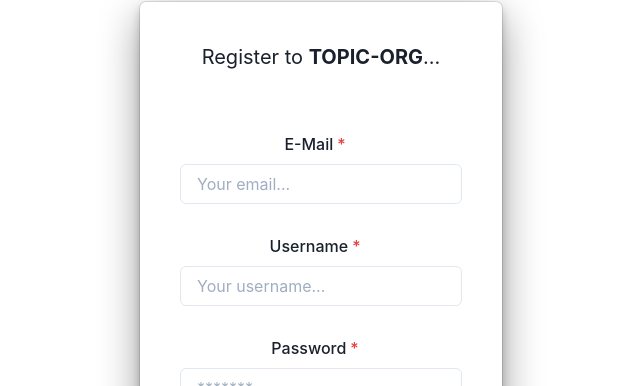
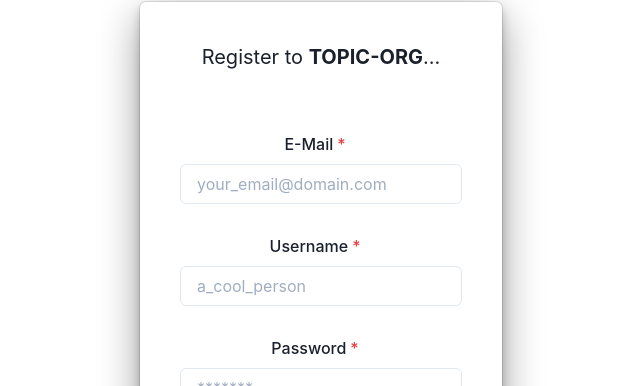
Before and after one commit to RuiFilipeCampos/topic-org-tool, a React (Create React App) app in the folder frontend/web/: page /register in a window 1280 px wide. Shown: the part 170-556 px from the top of the page, without its empty margins (319-959 px from the left). Built offline with nearby package versions, Linux system fonts and the light colour scheme.

Commit message:
legibility

```diff
--- /dev/null
+++ b/frontend/web/src/components/controlled.js
@@ -0,0 +1,32 @@
+import React from "react";
+
+import {
+
+
+    // form stuff
+    FormControl,
+    FormLabel,
+    FormErrorMessage,
+    FormHelperText,
+    Center,
+    Input,
+    Button,
+
+  } from '@chakra-ui/react';
+
+export default function ControlledInput({label, placeHolder, onChange, type}){
+
+    return(
+        <FormControl isRequired>
+            <FormLabel textAlign="center">
+                {label}
+            </FormLabel>
+            <Input
+                placeholder = {placeHolder}
+                onChange    = {onChange}
+                type        = {type}
+            />
+            <br/><br/>
+        </FormControl>
+    )
+}
--- /dev/null
+++ b/frontend/web/src/components/coolbox.js
@@ -0,0 +1,20 @@
+
+import React from "react"
+
+import {Box} from "@chakra-ui/react"
+
+export default function CoolBox(props){
+
+    return (
+        <Box
+            textAlign    = "center"
+            fontSize     = "xl"
+            boxShadow    = "dark-lg"
+            p            ="10"
+            rounded      = "md"
+            outline      = "a"
+            outlineColor = "black"
+       >
+           {props.children}
+    </Box>)
+}
--- a/frontend/web/src/pages/login.js
+++ b/frontend/web/src/pages/login.js
@@ -23,6 +23,8 @@ import {
 import { useHistory } from "react-router-dom";
 
 import axios from 'axios';
+import CoolBox from "../components/coolbox"
+import ControlledInput from "../components/controlled"
 
 
 function getCookie(name) {
@@ -52,8 +54,6 @@ function Login() {
 
     const [user, setUser] = useState('');
     const [password, setPassword] = useState('');
-
-
     let history = useHistory()
 
 
@@ -62,8 +62,8 @@ function Login() {
         event.preventDefault();
 
         var request_body = {
-          username: user,
-          password: password,
+            username: user,
+            password: password,
         };
 
         axios.post('http://127.0.0.1:8000/user/login/', request_body)
@@ -80,6 +80,8 @@ function Login() {
         alert(`User: ${user} & Password: ${password}`);
     };
 
+
+
     const base_height = 300
 
     return (
@@ -90,53 +92,29 @@ function Login() {
         </Text>
       </Center>
       <Center h={ (base_height - 150).toString() }>
-          <Box textAlign="center" fontSize="xl"
-            textAlign    = "center"
-            fontSize     = "xl"
-            boxShadow    = "dark-lg"
-            p            = "10"
-            rounded      = "md"
-            outline      = "a"
-            outlineColor = "black"
-          >
+          <CoolBox>
               <h1>Login to <b>TOPIC-ORG</b>...</h1>
               <br/><br/>
               <form onSubmit={handleSubmit}>
-                  <FormControl isRequired>
-                      <FormLabel textAlign="center">
-                          Username
-                      </FormLabel>
-                      <Input
-                          id = "user"
-                          placeholder="Your username..."
-                          onChange={event => setUser(event.currentTarget.value)}
-                      />
-                      <br/>
-                      <br/>
-                  </FormControl>
+                  <ControlledInput
+                            label       = "Username"
+                            placeHolder = "a_cool_person"
+                            onChange    = {event => setUser(event.currentTarget.value)}
+                  />
 
-                  <FormControl isRequired>
-                      <FormLabel textAlign="center">
-                          Password
-                      </FormLabel>
-                      <Input
-                          type = "password"
-                          id   = "pass"
-                          placeholder = "*******"
-                          onChange={event => setPassword(event.currentTarget.value)}
-                      />
-                      <br/>
-                      <br/>
-                  </FormControl>
-
+                  <ControlledInput
+                        label       = "Password"
+                        type        = "password"
+                        placeHolder = "*******"
+                        onChange    = {event => setPassword(event.currentTarget.value)}
+                  />
                   <FormControl isRequired>
                       <Button type="submit"  color="primary" textAlign="center">
                           Login
                       </Button>
                   </FormControl>
-
               </form>
-          </Box>
+          </CoolBox>
       </Center>
       </>
     );
--- a/frontend/web/src/pages/register.js
+++ b/frontend/web/src/pages/register.js
@@ -1,13 +1,9 @@
 import React, {useState} from 'react';
 import {
-  ChakraProvider,
   Box,
   Text,
   Link,
-  VStack,
-  Code,
-  Grid,
-  theme,
+
 
   // form stuff
   FormControl,
@@ -25,6 +21,10 @@ import {Flex, Spacer} from '@chakra-ui/react'
 import axios from 'axios';
 
 import { useHistory } from "react-router-dom";
+
+import CoolBox from "../components/coolbox"
+import ControlledInput from "../components/controlled"
+
 
 
 
@@ -71,60 +71,34 @@ function Register() {
           </Text>
       </Center>
       <Center h={ (base_height - 40).toString() }>
-          <Box
-            textAlign    = "center"
-            fontSize     = "xl"
-            boxShadow    = "dark-lg"
-            p            ="10"
-            rounded      = "md"
-            outline      = "a"
-            outlineColor = "black"
-          >
+          <CoolBox>
               <h1>Register to <b>TOPIC-ORG</b>...</h1>
               <br/>
               <br/>
               <form onSubmit={handleSubmit}>
-                  <FormControl isRequired>
-                      <FormLabel textAlign="center">
-                            E-Mail
-                      </FormLabel>
-                      <Input
-                          placeholder="Your email..."
+                  <ControlledInput
+                        label = "E-Mail"
+                        placeHolder = "your_email@domain.com"
                         onChange={event => setEmail(event.currentTarget.value)}
                   />
-                      <br/><br/>
-                   </FormControl>
-
-                    <FormControl isRequired>
-                        <FormLabel textAlign="center">
-                            Username
-                        </FormLabel>
-                        <Input
-                            placeholder = "Your username..."
+                 <ControlledInput
+                        label       = "Username"
+                        placeHolder = "a_cool_person"
                         onChange    = {event => setUser(event.currentTarget.value)}
                   />
-                        <br/><br/>
-                    </FormControl>
-
-                    <FormControl isRequired>
-                        <FormLabel textAlign="center">
-                            Password
-                        </FormLabel>
-                        <Input
+                 <ControlledInput
+                        label       = "Password"
                         type        = "password"
-                            placeholder = "*******"
+                        placeHolder = "*******"
                         onChange    = {event => setPassword(event.currentTarget.value)}
                   />
-                        <br/><br/>
-                    </FormControl>
-
                 <FormControl isRequired>
                     <Button type="submit"  color="primary" textAlign="center">
                         Register
                     </Button>
                 </FormControl>
               </form>
-          </Box>
+          </CoolBox>
       </Center>
     </>
     );
```
Also changed, not shown: 2 other files (tests, documents, lock files or other folders). Lines whose indentation alone changed are shown as unchanged.
